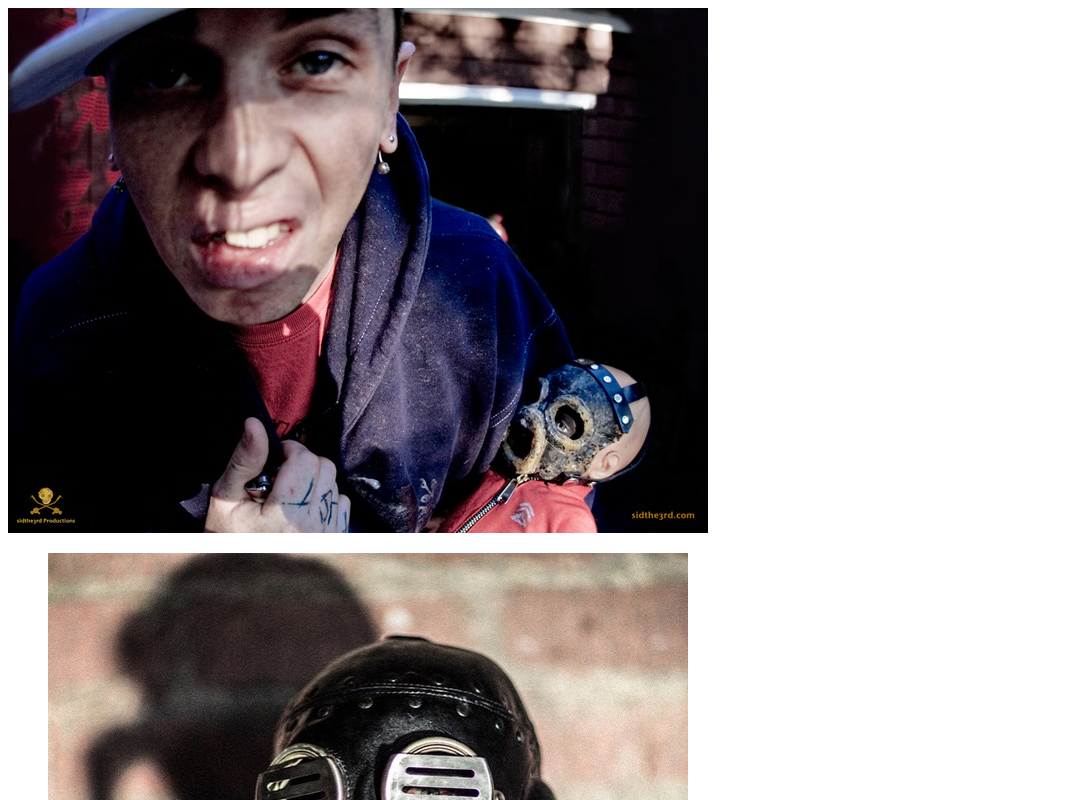
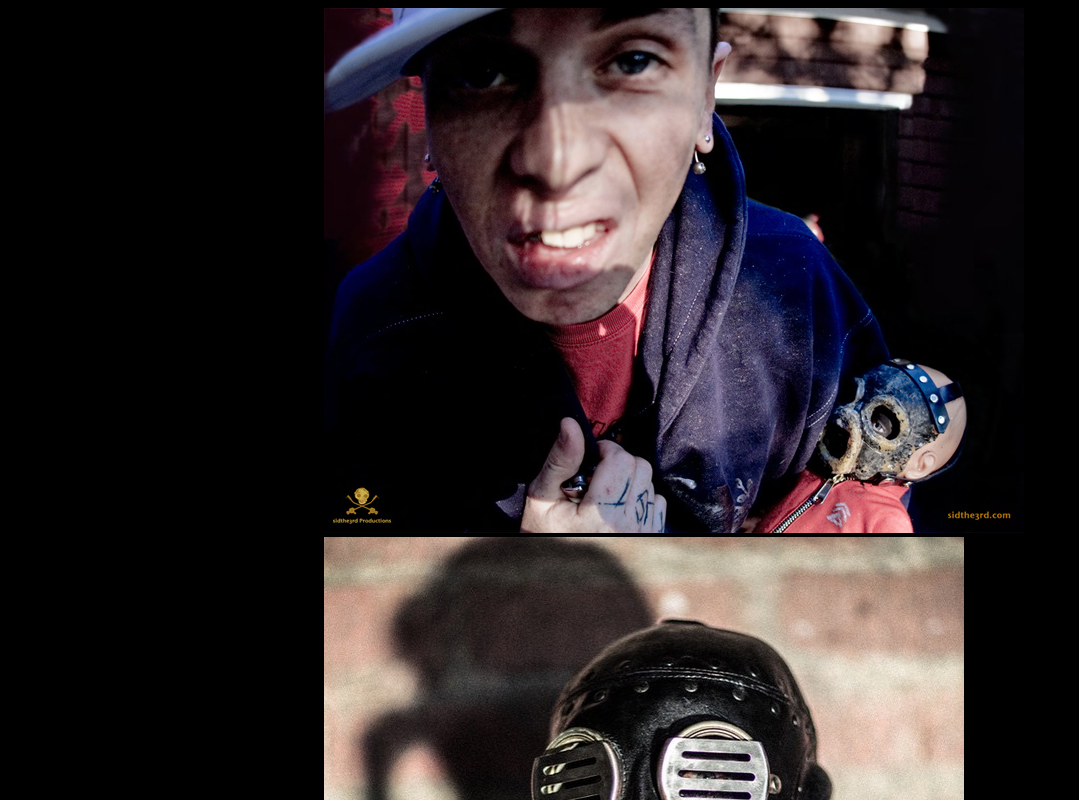
Before and after one commit to inner-muscle/web1, a plain HTML site: page sid.html in a window 1280 px wide. Shown: the top 800 px of the page, without its empty margins (0-1079 px from the left). Drawn offline with Linux system fonts and the light colour scheme.

Commit message:
Update sid.html

```diff
--- a/sid.html
+++ b/sid.html
@@ -2,7 +2,7 @@
 <html lang="ja">
   <head>
     <meta charset="UTF-8">
-    <link rel="stylesheet" type="text/css" href="css/defaul.css">
+    <link rel="stylesheet" type="text/css" href="css/default.css">
     <title>シド</title>
   </head>
   <body>
```
